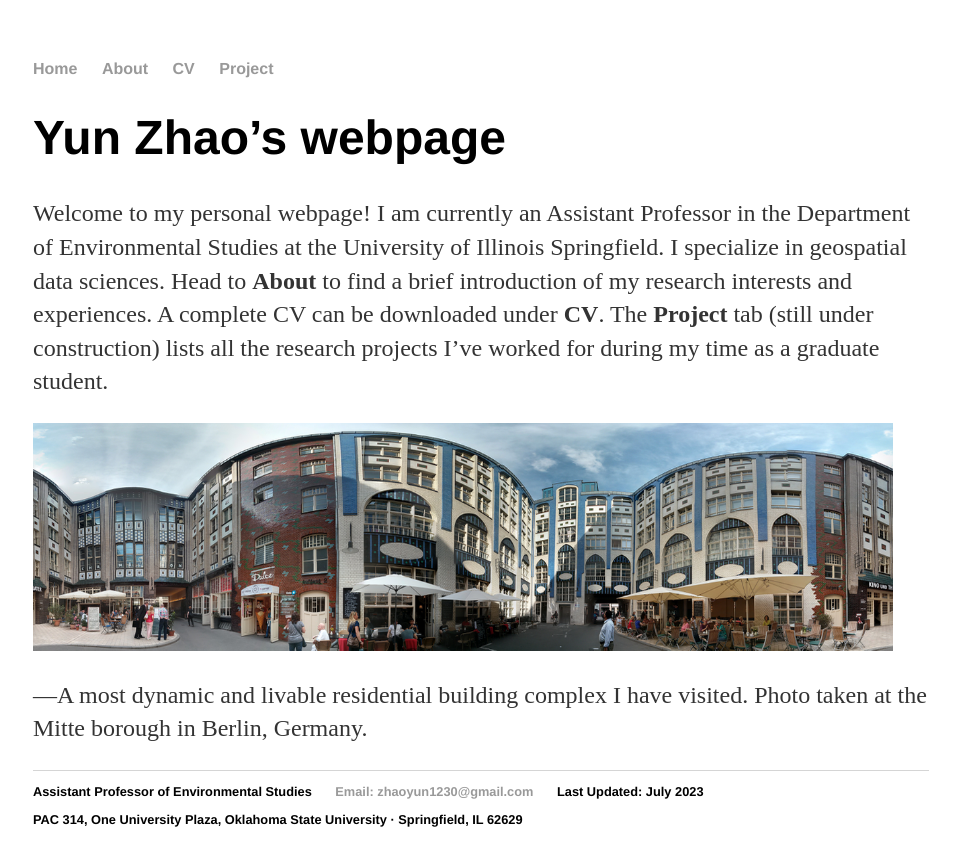
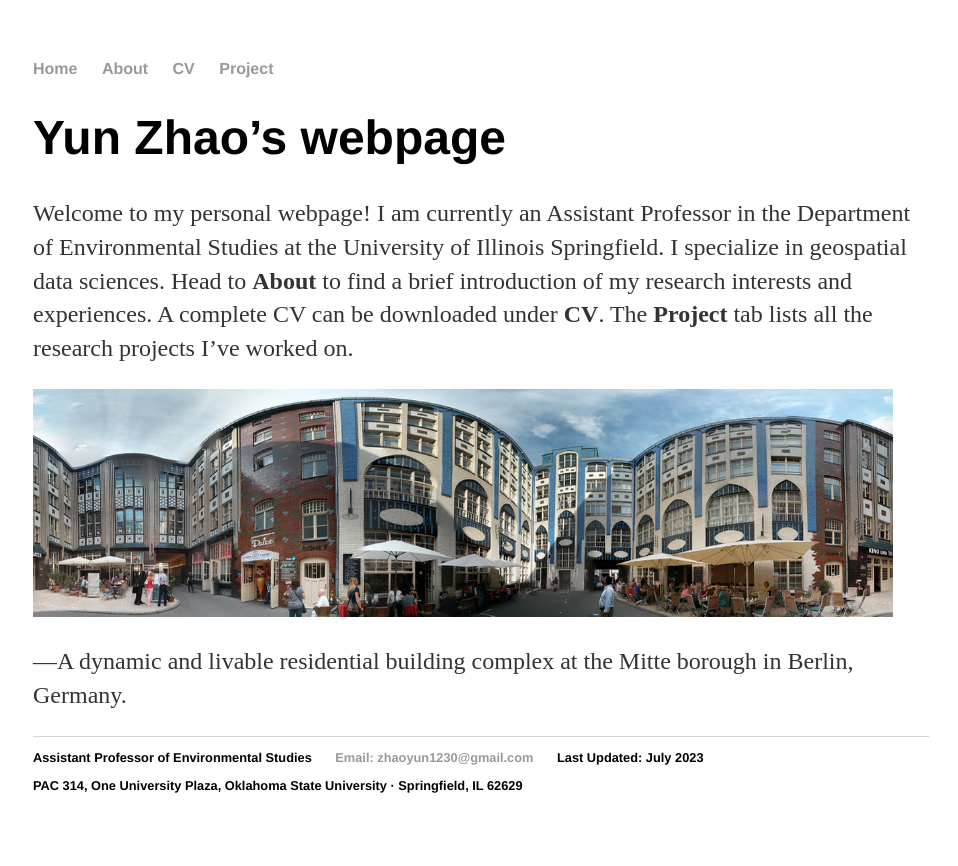
Before and after one commit to yun-zhao/yun-zhao.github.io, a Jekyll site: the page built from index.html, in a window 1280 px wide. Shown: the top 866 px of the page, without its empty margins (159-1117 px from the left). Built offline with Jekyll 4.4.1, drawn with Linux system fonts in a browser that asks for light colours.

Commit message:
Update index.html

```diff
--- a/index.html
+++ b/index.html
@@ -1,12 +1,12 @@
 ---
 layout: default
-title: Yun Zhao, Ph.D Candidate in Geography
+title: Yun Zhao, Geospatial Data Science
 ---
 <div class="blurb">
 	<h1>Yun Zhao’s webpage</h1>
-	<p>Welcome to my personal webpage! I am currently an Assistant Professor in the Department of Environmental Studies at the University of Illinois Springfield.  I specialize in geospatial data sciences.  Head to  <strong>About</strong> to find a brief introduction of my research interests and experiences. A complete CV can be downloaded under <strong>CV</strong>. The <strong>Project</strong> tab (still under construction) lists all the research projects I’ve worked for during my time as a graduate student. </p>
+	<p>Welcome to my personal webpage! I am currently an Assistant Professor in the Department of Environmental Studies at the University of Illinois Springfield. I specialize in geospatial data sciences.  Head to  <strong>About</strong> to find a brief introduction of my research interests and experiences. A complete CV can be downloaded under <strong>CV</strong>. The <strong>Project</strong> tab lists all the research projects I’ve worked on. </p>
 </div>
 <!-- <em>A Touch of Evil</em> Don't trust me. <a href="/about">Read more about my life...</a>-->
 <img src=compactcity.png alt=“compact city in Berlin, Germany” style="width:860px;height:228px;">
 
-<p>—A most dynamic and livable residential building complex I have visited. Photo taken at the Mitte borough in Berlin, Germany.
+<p>—A  dynamic and livable residential building complex at the Mitte borough in Berlin, Germany.
```
